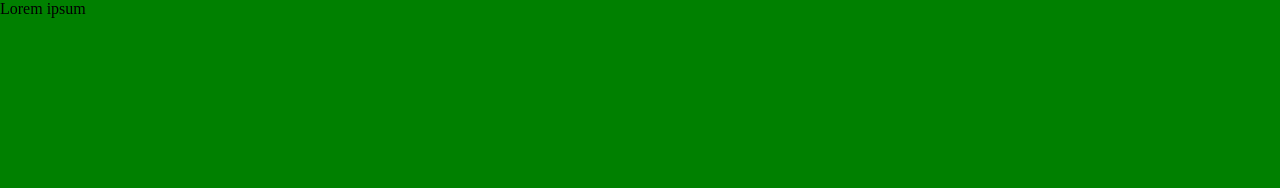
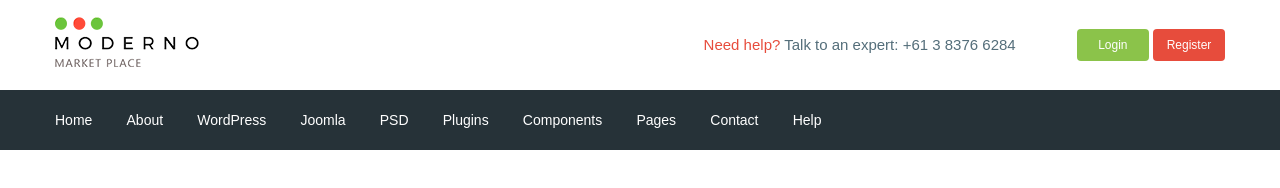
Before and after one commit to quickrefresh/moderno, a website: page app/index.html in a window 1280 px wide. Drawn offline with nearby package versions, Linux system fonts and the light colour scheme; files that its build step writes are made by us from their sources.

Commit message:
added header

```diff
--- a/app/index.html
+++ b/app/index.html
@@ -1,18 +1,108 @@
 <!DOCTYPE html>
 <html lang="en">
+
 <head>
     <meta charset="UTF-8">
     <meta name="viewport" content="width=device-width, initial-scale=1.0">
     <title>Document</title>
+    <link rel="preconnect" href="https://fonts.gstatic.com">
+    <link href="https://fonts.googleapis.com/css2?family=Roboto:wght@500;700&display=swap" rel="stylesheet">
     <link rel="stylesheet" href="css/libs.min.css">
     <link rel="stylesheet" href="css/style.min.css">
 </head>
+
 <body>
 
-    Lorem ipsum
+    <header class="header">
+        <div class="header__top">
+            <div class="container">
+                <div class="header__top-inner">
+                    <div class="header__logo">
+                        <a href="#">
+                            <img src="images/logo.png" alt="">
+                        </a>
+                    </div>
+                    <div class="header__text">
+                        <a href="#">
+                            <span>Need help?</span>
+                        </a>
+                        Talk to an expert:
+                        <a class="header__phone" href="tel:61383766284">+61 3 8376 6284</a>
+                    </div>
+                    <div class="header__box">
+                        <a class="basket" href="#"></a>
+                        <a class="header__btn header__btn-login " href="#">Login</a>
+                        <a class="header__btn header__btn-register " href="#">Register</a>
+                    </div>
+                </div>
+            </div>
+        </div>
+
+        <div class="header__menu">
+            <div class="container">
+                <nav class="menu">
+                    <ul class="menu__list">
+                        <li>
+                            <a href="#">
+                                Home
+                            </a>
+                        </li>
+                        <li>
+                            <a href="#">
+                                About
+                            </a>
+                        </li>
+                        <li>
+                            <a href="#">
+                                WordPress
+                            </a>
+                        </li>
+                        <li>
+                            <a href="#">
+                                Joomla
+                            </a>
+                        </li>
+                        <li>
+                            <a href="#">
+                                PSD
+                            </a>
+                        </li>
+                        <li>
+                            <a href="#">
+                                Plugins
+                            </a>
+                        </li>
+                        <li>
+                            <a href="#">
+                                Components
+                            </a>
+                        </li>
+                        <li>
+                            <a href="#">
+                                Pages
+                            </a>
+                        </li>
+                        <li>
+                            <a href="#">
+                                Contact
+                            </a>
+                        </li>
+                        <li>
+                            <a href="#">
+                                Help
+                            </a>
+                        </li>
+                    </ul>
+                </nav>
+            </div>
+        </div>
+    </header>
+
+    <!-- Lorem ipsum
     <script src="https://ajax.googleapis.com/ajax/libs/jquery/3.5.1/jquery.min.js"></script>
     <script src="js/libs.min.js"></script>
-    <script src="js/main.min.js"></script>
+    <script src="js/main.min.js"></script> -->
 
 </body>
+
 </html>
--- /dev/null
+++ b/app/scss/_fonts.scss
@@ -0,0 +1,7 @@
+@font-face {
+    font-family: 'Roboto-Regular', sans-serif;
+    src: url('../fonts/Roboto-Regular.woff2') format('woff2'),
+         url('../fonts/Roboto-Regular.woff') format('woff');
+    font-weight: 400;
+    font-display: swap;
+}
--- /dev/null
+++ b/app/scss/_global.scss
@@ -0,0 +1,30 @@
+html{
+    box-sizing: border-box;
+}
+*,*::before,*::after{
+    box-sizing: inherit;
+}
+
+a{
+    display: inline-block;
+    text-decoration: none;
+    color: $text;
+}
+ul, li{
+    margin: 0;
+    padding: 0;
+    list-style: none;
+}
+body{
+    font-family: 'Roboto-Regular', sans-serif;
+    font-weight: 400;
+    font-size: 15px;
+    line-height: 24px;
+    color: $text;
+}
+
+.container{
+    max-width: 1200px;
+    margin: 0 auto;
+    padding: 0 15px;
+}
--- /dev/null
+++ b/app/scss/_vars.scss
@@ -0,0 +1,4 @@
+$text: #546e7a;
+$red: #e74c3c;
+$green: #8bc34a;
+$bg: #263238;
--- a/app/scss/style.scss
+++ b/app/scss/style.scss
@@ -1,13 +1,55 @@
-html{
-    box-sizing: border-box;
+@import 'vars';
+@import 'global';
+@import 'fonts';
+
+.header__top-inner{
+    display: flex;
+    justify-content: space-between;
+    height: 90px;
+    align-items: center;
 }
-*,*::before,*::after{
-    box-sizing: inherit;
+.header__text{
+    margin-left: auto;
+    margin-right: 50px;
+    span{
+        color: $red;
+    }
 }
 
-body{
-    background-color: green;
+.header__btn{
+    padding: 4px;
+    width: 72px;
+    border-radius: 4px;
+    text-align: center;
+    color: white;
+    font-size: 12px;
+
 }
-.box{
-    margin: 0;
+.header__btn-login{
+    background-color: $green;
+    margin-left: 7px;
 }
+.header__btn-register{
+    background-color: $red;
+}
+
+.header__menu{
+    background-color: $bg;
+}
+.menu{
+    display: flex;
+    align-items: center;
+    height: 60px;
+}
+.menu__list{
+    li{
+        display: inline-block;
+        & + li{
+            margin-left: 30px;
+        }
+    }
+    a{
+        color: white;
+        font-size: 14px;
+    }
+}
--- a/gulpfile.js
+++ b/gulpfile.js
@@ -8,7 +8,7 @@ let gulp = require('gulp'),
     cssmin = require('gulp-cssmin');
 
 gulp.task('sass', function(){
-    return gulp.src('app/scss/style.scss')
+    return gulp.src('app/scss/**/*.scss')
         .pipe(sass({outputStyle: 'compressed'}))
         .pipe(rename({suffix : '.min'}))
         .pipe(autoprefixer({
@@ -58,9 +58,9 @@ gulp.task('browser-sync', function() {
 });
 
 gulp.task('watch', function(){
-    gulp.watch('app/scss/style.scss', gulp.parallel('sass'))
+    gulp.watch('app/scss/**/*.scss', gulp.parallel('sass'))
     gulp.watch('app/*.html', gulp.parallel('html'))
     gulp.watch('app/js/*.js', gulp.parallel('js'))
 });
 
-gulp.task('default', gulp.parallel('script', 'sass', 'watch', 'browser-sync'));
+gulp.task('default', gulp.parallel('style', 'script', 'sass', 'watch', 'browser-sync'));
```
Also changed, not shown: app/fonts/Roboto-Regular.woff (added), app/fonts/Roboto-Regular.woff2 (added), app/images/logo.png (added).
